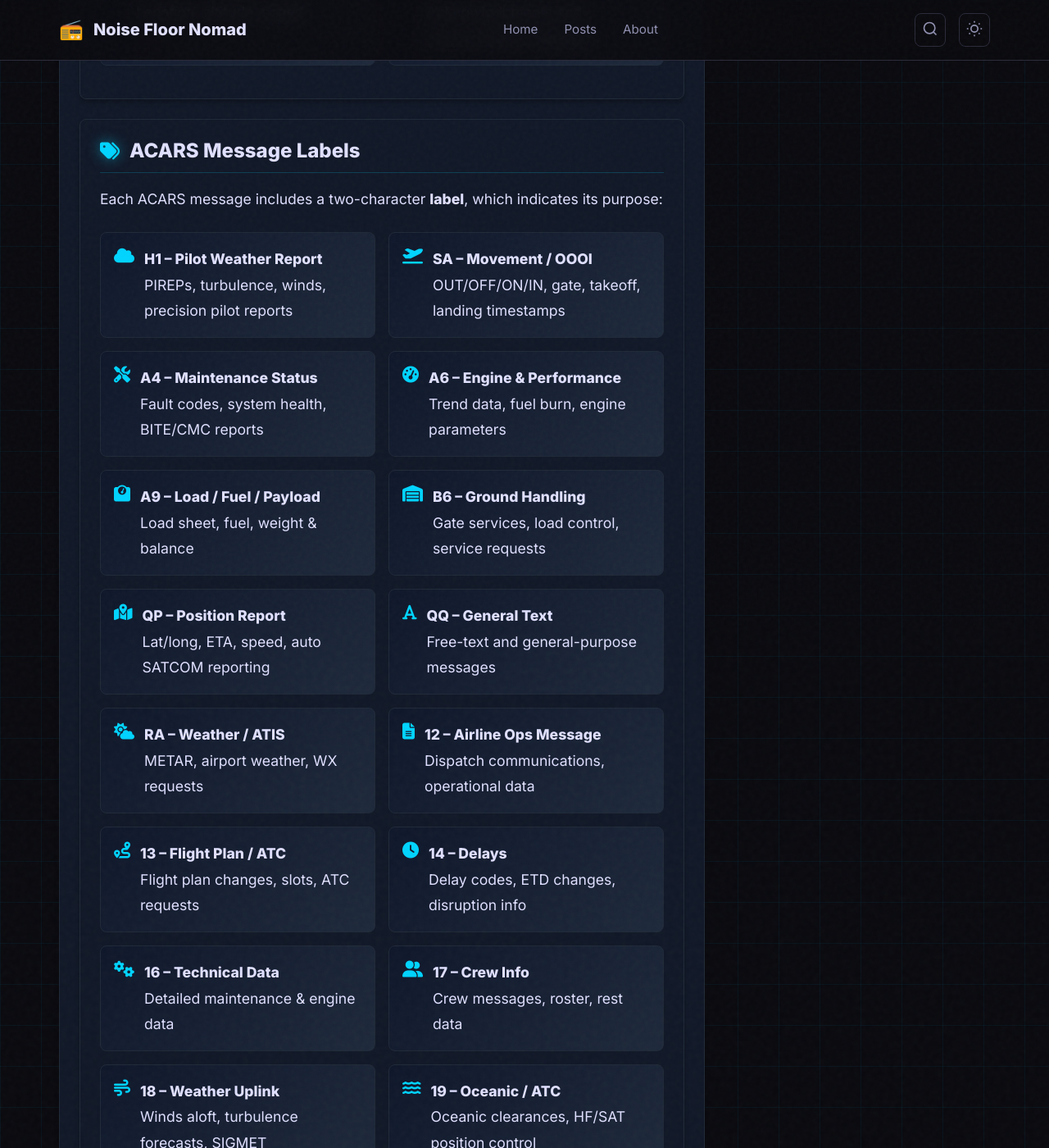
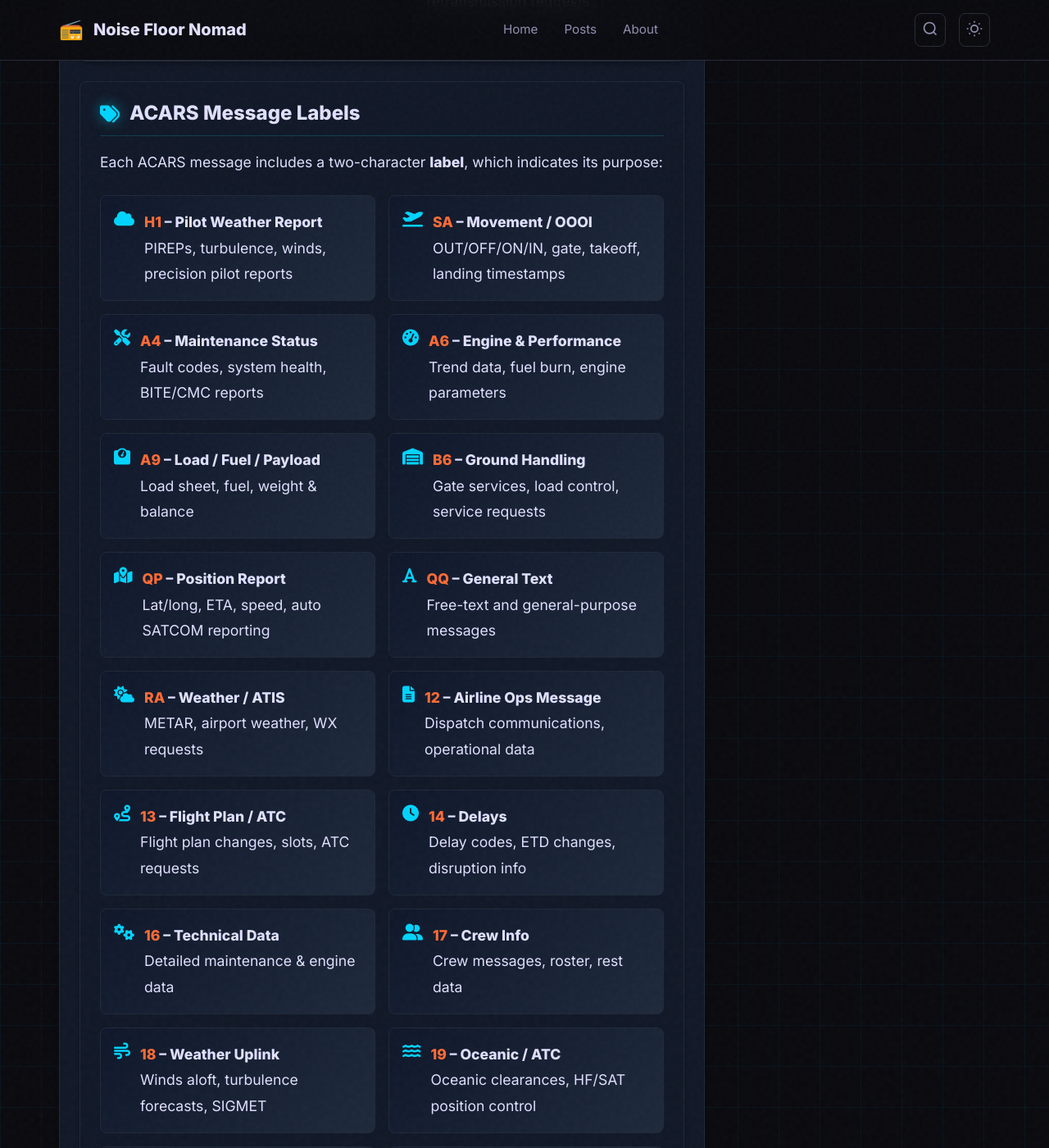
Before and after one commit to hmdsamarasekara/hmdsamarasekara.github.io, a Jekyll site: the page built from _posts/2026-03-15-exploring-vhf-acars.md, in a window 1280 px wide and 1400 px high, scrolled down 6454 px. Shown: the whole window at 82% size. Built offline with Jekyll 4.4.1, drawn with Linux system fonts in a browser that asks for light colours; some of the changed text lies outside the part shown.

Commit message:
Update 2026-03-15-exploring-vhf-acars.md

```diff
--- a/_posts/2026-03-15-exploring-vhf-acars.md
+++ b/_posts/2026-03-15-exploring-vhf-acars.md
@@ -678,10 +678,6 @@ excerpt: "A comprehensive guide to understanding and decoding VHF ACARS aviation
   I used the <strong>RTL-SDR Blog's RTL-SDR v3 dongle</strong> paired with their <strong>FM Broadcast Band-Stop Filter</strong> to reduce FM interference. The antenna is their <strong>Dipole Antenna Kit</strong>, adjusted for the airband frequency around <span style="color: #ff6b35; font-weight: bold;">137 MHz</span>. Even without any LNAs, ACARS downlinks were very strong.
 </div>
 
-  <h4 style="color: #f9fafb; margin-top: 1.5rem; display: flex; align-items: center; gap: 0.5rem;">
-    <i class="fas fa-terminal" style="color: #ff6b35;"></i> Options Worked Best for My Setup
-  </h4>
-
 <div class="tip-box">
   <i class="fas fa-external-link-alt" style="color: #22c55e; margin-right: 0.5rem;"></i>
   Installation and build steps for acarsdec are already well documented on its GitHub page.<br>Please check :- <a href="https://github.com/f00b4r0/acarsdec/" target="_blank" style="color: #22c55e; text-decoration: underline;">https://github.com/f00b4r0/acarsdec/</a> for compilation and usage instructions.
@@ -803,138 +799,137 @@ excerpt: "A comprehensive guide to understanding and decoding VHF ACARS aviation
   <p>Each ACARS message includes a two-character <strong>label</strong>, which indicates its purpose:</p>
 
   <div class="message-type-grid">
-    <div class="message-type-card">
-      <i class="fas fa-cloud"></i>
-      <div>
-        <strong>H1 – Pilot Weather Report</strong><br>
-        <span>PIREPs, turbulence, winds, precision pilot reports</span>
-      </div>
+  <div class="message-type-card">
+    <i class="fas fa-cloud"></i>
+    <div>
+      <strong><span style="color: #ff6b35;">H1</span> – Pilot Weather Report</strong><br>
+      <span>PIREPs, turbulence, winds, precision pilot reports</span>
     </div>
-    <div class="message-type-card">
-      <i class="fas fa-plane-departure"></i>
-      <div>
-        <strong>SA – Movement / OOOI</strong><br>
-        <span>OUT/OFF/ON/IN, gate, takeoff, landing timestamps</span>
-      </div>
+  </div>
+  <div class="message-type-card">
+    <i class="fas fa-plane-departure"></i>
+    <div>
+      <strong><span style="color: #ff6b35;">SA</span> – Movement / OOOI</strong><br>
+      <span>OUT/OFF/ON/IN, gate, takeoff, landing timestamps</span>
     </div>
-    <div class="message-type-card">
-      <i class="fas fa-tools"></i>
-      <div>
-        <strong>A4 – Maintenance Status</strong><br>
-        <span>Fault codes, system health, BITE/CMC reports</span>
-      </div>
+  </div>
+  <div class="message-type-card">
+    <i class="fas fa-tools"></i>
+    <div>
+      <strong><span style="color: #ff6b35;">A4</span> – Maintenance Status</strong><br>
+      <span>Fault codes, system health, BITE/CMC reports</span>
     </div>
-    <div class="message-type-card">
-      <i class="fas fa-tachometer-alt"></i>
-      <div>
-        <strong>A6 – Engine & Performance</strong><br>
-        <span>Trend data, fuel burn, engine parameters</span>
-      </div>
+  </div>
+  <div class="message-type-card">
+    <i class="fas fa-tachometer-alt"></i>
+    <div>
+      <strong><span style="color: #ff6b35;">A6</span> – Engine & Performance</strong><br>
+      <span>Trend data, fuel burn, engine parameters</span>
     </div>
-    <div class="message-type-card">
-      <i class="fas fa-weight"></i>
-      <div>
-        <strong>A9 – Load / Fuel / Payload</strong><br>
-        <span>Load sheet, fuel, weight & balance</span>
-      </div>
+  </div>
+  <div class="message-type-card">
+    <i class="fas fa-weight"></i>
+    <div>
+      <strong><span style="color: #ff6b35;">A9</span> – Load / Fuel / Payload</strong><br>
+      <span>Load sheet, fuel, weight & balance</span>
     </div>
-    <div class="message-type-card">
-      <i class="fas fa-warehouse"></i>
-      <div>
-        <strong>B6 – Ground Handling</strong><br>
-        <span>Gate services, load control, service requests</span>
-      </div>
+  </div>
+  <div class="message-type-card">
+    <i class="fas fa-warehouse"></i>
+    <div>
+      <strong><span style="color: #ff6b35;">B6</span> – Ground Handling</strong><br>
+      <span>Gate services, load control, service requests</span>
     </div>
-    <div class="message-type-card">
-      <i class="fas fa-map-marked-alt"></i>
-      <div>
-        <strong>QP – Position Report</strong><br>
-        <span>Lat/long, ETA, speed, auto SATCOM reporting</span>
-      </div>
+  </div>
+  <div class="message-type-card">
+    <i class="fas fa-map-marked-alt"></i>
+    <div>
+      <strong><span style="color: #ff6b35;">QP</span> – Position Report</strong><br>
+      <span>Lat/long, ETA, speed, auto SATCOM reporting</span>
     </div>
-    <div class="message-type-card">
-      <i class="fas fa-font"></i>
-      <div>
-        <strong>QQ – General Text</strong><br>
-        <span>Free-text and general-purpose messages</span>
-      </div>
+  </div>
+  <div class="message-type-card">
+    <i class="fas fa-font"></i>
+    <div>
+      <strong><span style="color: #ff6b35;">QQ</span> – General Text</strong><br>
+      <span>Free-text and general-purpose messages</span>
     </div>
-    <div class="message-type-card">
-      <i class="fas fa-cloud-sun"></i>
-      <div>
-        <strong>RA – Weather / ATIS</strong><br>
-        <span>METAR, airport weather, WX requests</span>
-      </div>
+  </div>
+  <div class="message-type-card">
+    <i class="fas fa-cloud-sun"></i>
+    <div>
+      <strong><span style="color: #ff6b35;">RA</span> – Weather / ATIS</strong><br>
+      <span>METAR, airport weather, WX requests</span>
     </div>
-    <div class="message-type-card">
-      <i class="fas fa-file-alt"></i>
-      <div>
-        <strong>12 – Airline Ops Message</strong><br>
-        <span>Dispatch communications, operational data</span>
-      </div>
+  </div>
+  <div class="message-type-card">
+    <i class="fas fa-file-alt"></i>
+    <div>
+      <strong><span style="color: #ff6b35;">12</span> – Airline Ops Message</strong><br>
+      <span>Dispatch communications, operational data</span>
     </div>
-    <div class="message-type-card">
-      <i class="fas fa-route"></i>
-      <div>
-        <strong>13 – Flight Plan / ATC</strong><br>
-        <span>Flight plan changes, slots, ATC requests</span>
-      </div>
+  </div>
+  <div class="message-type-card">
+    <i class="fas fa-route"></i>
+    <div>
+      <strong><span style="color: #ff6b35;">13</span> – Flight Plan / ATC</strong><br>
+      <span>Flight plan changes, slots, ATC requests</span>
     </div>
-    <div class="message-type-card">
-      <i class="fas fa-clock"></i>
-      <div>
-        <strong>14 – Delays</strong><br>
-        <span>Delay codes, ETD changes, disruption info</span>
-      </div>
+  </div>
+  <div class="message-type-card">
+    <i class="fas fa-clock"></i>
+    <div>
+      <strong><span style="color: #ff6b35;">14</span> – Delays</strong><br>
+      <span>Delay codes, ETD changes, disruption info</span>
     </div>
-    <div class="message-type-card">
-      <i class="fas fa-cogs"></i>
-      <div>
-        <strong>16 – Technical Data</strong><br>
-        <span>Detailed maintenance & engine data</span>
-      </div>
+  </div>
+  <div class="message-type-card">
+    <i class="fas fa-cogs"></i>
+    <div>
+      <strong><span style="color: #ff6b35;">16</span> – Technical Data</strong><br>
+      <span>Detailed maintenance & engine data</span>
     </div>
-    <div class="message-type-card">
-      <i class="fas fa-user-friends"></i>
-      <div>
-        <strong>17 – Crew Info</strong><br>
-        <span>Crew messages, roster, rest data</span>
-      </div>
+  </div>
+  <div class="message-type-card">
+    <i class="fas fa-user-friends"></i>
+    <div>
+      <strong><span style="color: #ff6b35;">17</span> – Crew Info</strong><br>
+      <span>Crew messages, roster, rest data</span>
     </div>
-    <div class="message-type-card">
-      <i class="fas fa-wind"></i>
-      <div>
-        <strong>18 – Weather Uplink</strong><br>
-        <span>Winds aloft, turbulence forecasts, SIGMET</span>
-      </div>
+  </div>
+  <div class="message-type-card">
+    <i class="fas fa-wind"></i>
+    <div>
+      <strong><span style="color: #ff6b35;">18</span> – Weather Uplink</strong><br>
+      <span>Winds aloft, turbulence forecasts, SIGMET</span>
     </div>
-    <div class="message-type-card">
-      <i class="fas fa-water"></i>
-      <div>
-        <strong>19 – Oceanic / ATC</strong><br>
-        <span>Oceanic clearances, HF/SAT position control</span>
-      </div>
+  </div>
+  <div class="message-type-card">
+    <i class="fas fa-water"></i>
+    <div>
+      <strong><span style="color: #ff6b35;">19</span> – Oceanic / ATC</strong><br>
+      <span>Oceanic clearances, HF/SAT position control</span>
     </div>
-    <div class="message-type-card">
-      <i class="fas fa-exclamation-triangle"></i>
-      <div>
-        <strong>1B – Safety / Alert</strong><br>
-        <span>Emergency notifications, unusual events</span>
-      </div>
+  </div>
+  <div class="message-type-card">
+    <i class="fas fa-exclamation-triangle"></i>
+    <div>
+      <strong><span style="color: #ff6b35;">1B</span> – Safety / Alert</strong><br>
+      <span>Emergency notifications, unusual events</span>
     </div>
-    <div class="message-type-card">
-      <i class="fas fa-satellite"></i>
-      <div>
-        <strong>30 – FMS / Navigation</strong><br>
-        <span>Route, performance & waypoint uplinks</span>
-      </div>
+  </div>
+  <div class="message-type-card">
+    <i class="fas fa-satellite"></i>
+    <div>
+      <strong><span style="color: #ff6b35;">30</span> – FMS / Navigation</strong><br>
+      <span>Route, performance & waypoint uplinks</span>
     </div>
-    <div class="message-type-card">
-      <i class="fas fa-cogs"></i>
-      <div>
-        <strong>80 – Utility / Airline Data</strong><br>
-        <span>Internal airline ops and misc system data</span>
-      </div>
+  </div>
+  <div class="message-type-card">
+    <i class="fas fa-cogs"></i>
+    <div>
+      <strong><span style="color: #ff6b35;">80</span> – Utility / Airline Data</strong><br>
+      <span>Internal airline ops and misc system data</span>
     </div>
   </div>
 </div>
@@ -1089,8 +1084,8 @@ PWR INTERRUPT:...    :...
 
 <div class="section-card" style="background: linear-gradient(135deg, #0f172a 0%, #1e293b 100%); border-color: #00d4ff33;">
   <div class="section-header">
-    <i class="fas fa-flag-checkered section-icon" style="color: #ff6b35;"></i>
-    <h1 class="section-title" style="color: #ff6b35;">Final Thoughts</h1>
+    <i class="fas fa-flag-checkered section-icon" style="color: #00d4ff;"></i>
+    <h1 class="section-title" style="color: #00d4ff;">Final Thoughts</h1>
   </div>
 
   <p style="font-size: 1.125rem; line-height: 1.8;">ACARS isn't particularly fast, modern, or even efficient by today's standards—but that's not why it's interesting. What makes it compelling is that it's still everywhere. Every decode is a small piece of a much larger system: aircraft reporting their state, airlines coordinating operations, and ground networks quietly routing messages in the background.</p>
```
